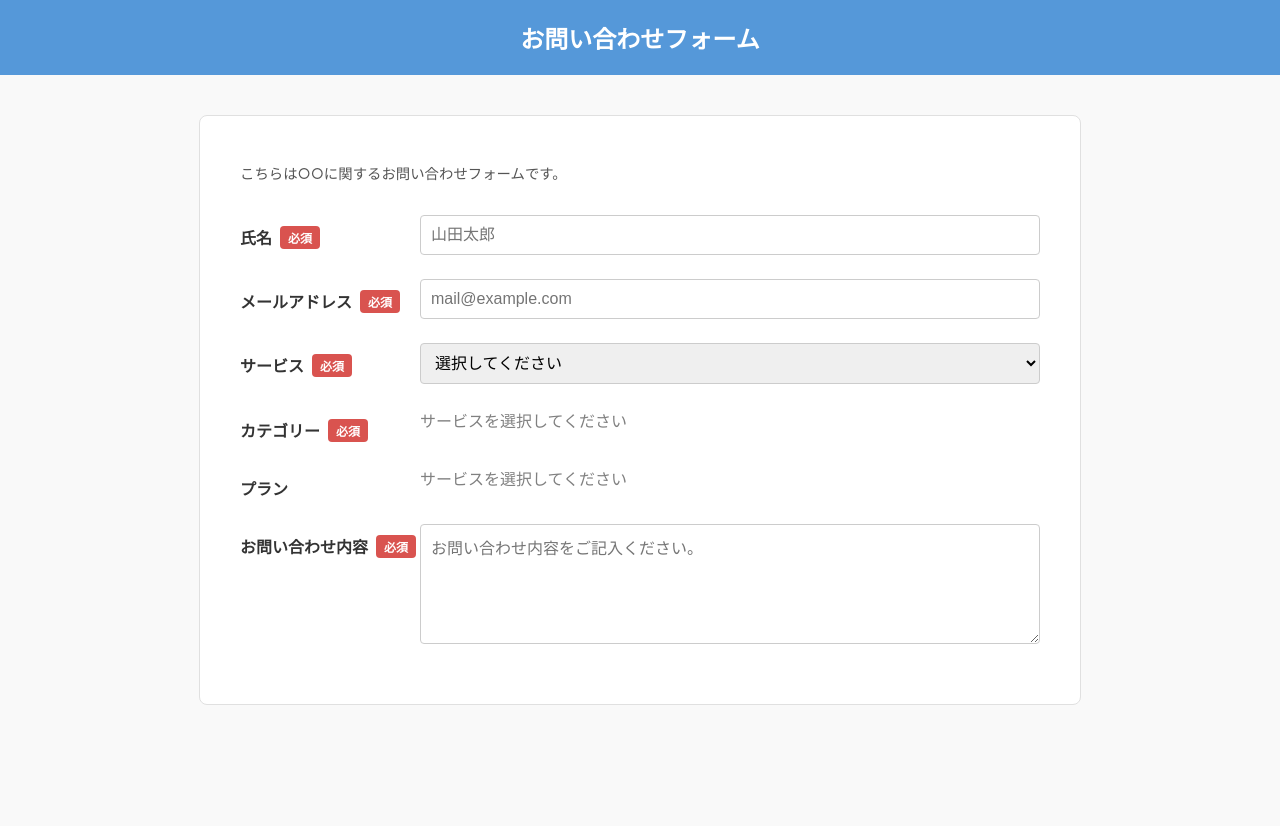
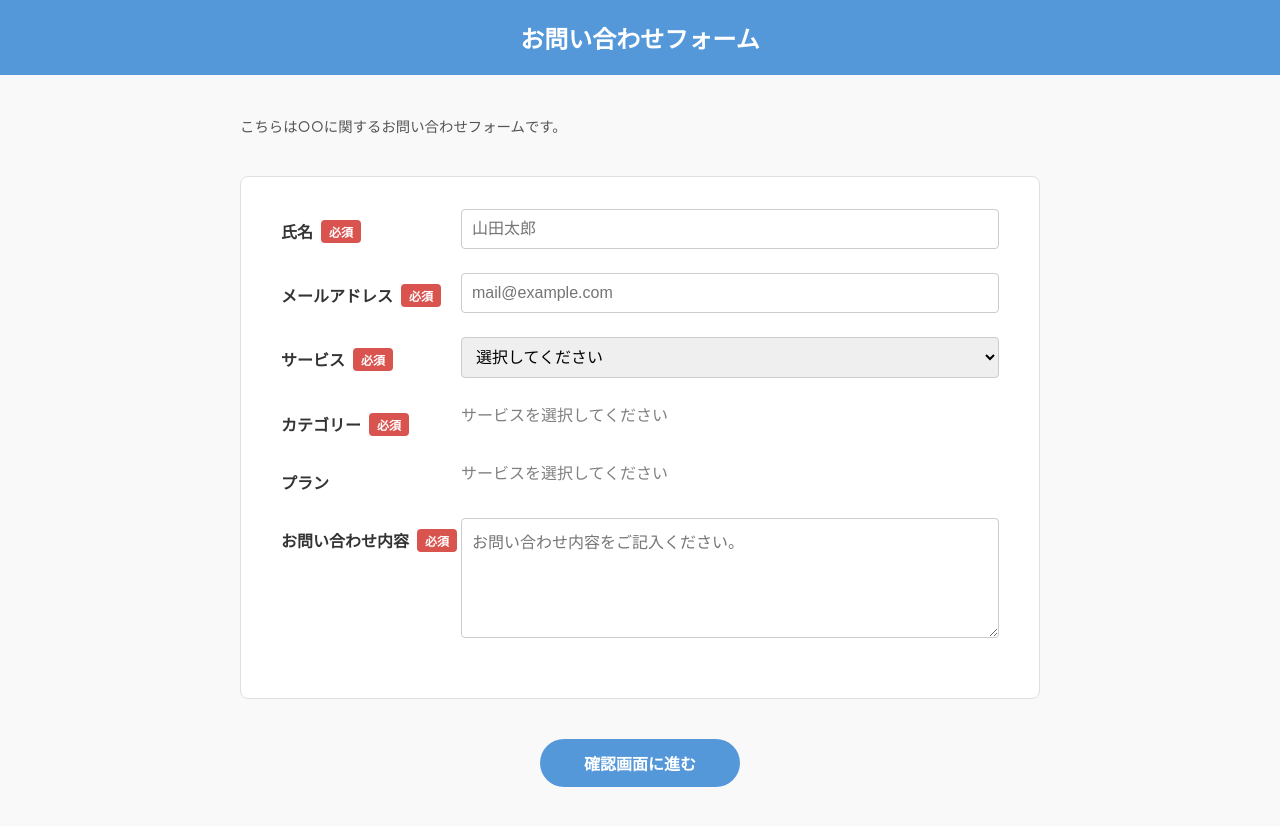
Before and after one commit to PANAKA-4696/gmo-contact-form, a React (Vite) app: page / in a window 1280 px wide. Before the commit the page ends 800 px from the top, so only its background shows below. Built offline with nearby package versions, Linux system fonts and the light colour scheme.

Commit message:
枠の外にボタンやメッセージを表示するように修正。

```diff
--- a/src/App.tsx
+++ b/src/App.tsx
@@ -108,15 +108,24 @@ function App() {
       {/* 2. 各画面のラッパーを変更 */}
 
       {screen === 'input' && (
-        <div className="page-content-boxed"> {/* 枠線・影付きコンテナ */}
+        <div className="page-content-full"> {/* 枠線・影付きコンテナ */}
           {/* ★修正★ <p> タグを復活させます */}
           <p className="page-subtitle">こちらは○○に関するお問い合わせフォームです。</p>
-          <InputForm
-            formData={formData}
-            setFormData={setFormData}
-            onSubmit={handleConfirm}
-            errors={errors}
-          />
+          <form onSubmit={handleConfirm}>
+            <div className="page-content-boxed">
+              <InputForm
+                formData={formData}
+                setFormData={setFormData}
+                // onSubmit={handleConfirm}
+                errors={errors}
+              />
+            </div>
+
+            {/* ボタンをここに配置 (枠の外) */}
+            <div className="button-group">
+              <button type="submit">確認画面に進む</button>
+            </div>
+          </form>
         </div>
       )}
 
```
